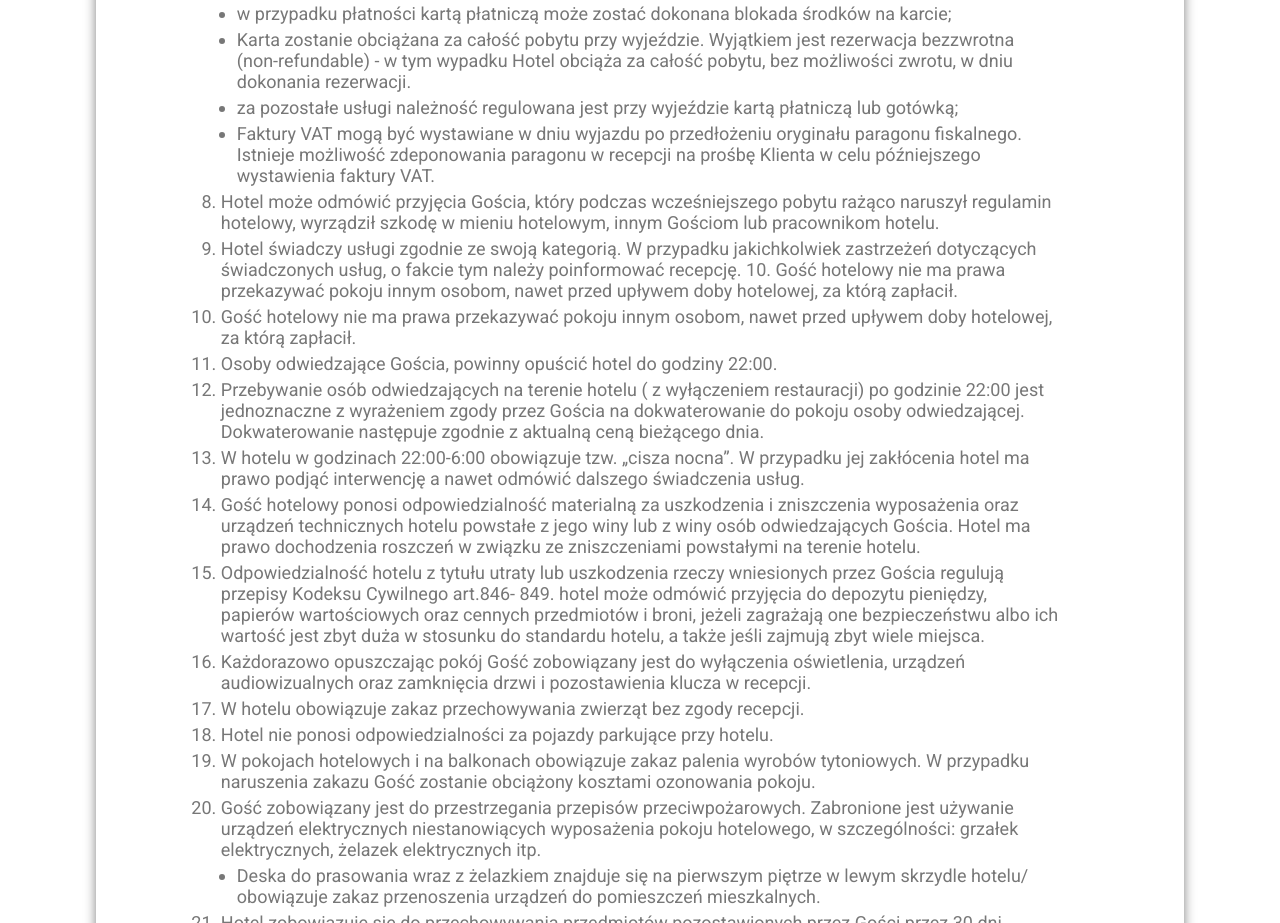
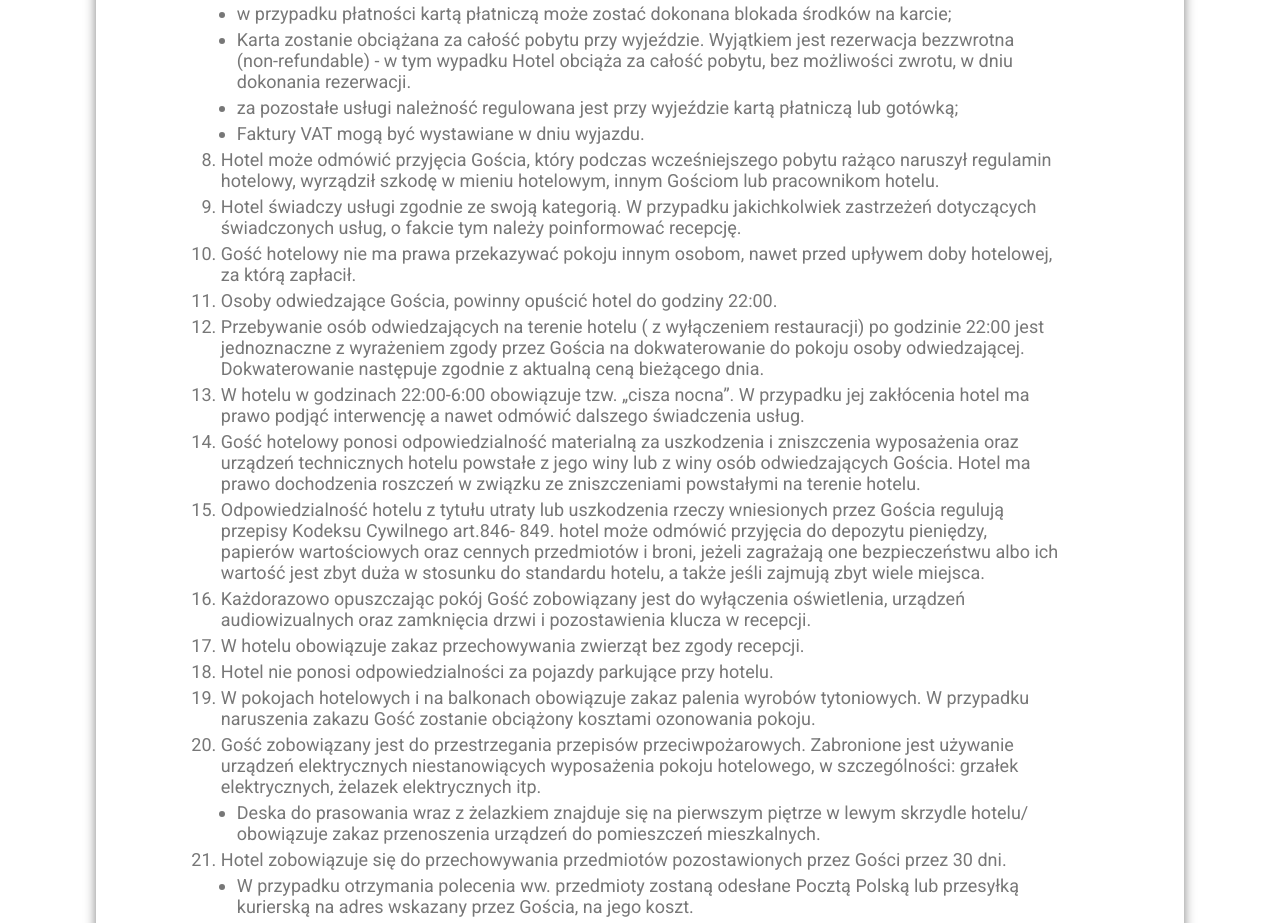
Before and after one commit to marcin-wiatrak/hotel-helena, a React (Create React App) app: page /regulamin in a window 1280 px wide. Shown: the part 801-1724 px from the top of the page. Built offline with nearby package versions, Linux system fonts and the light colour scheme.

Commit message:
Fix w regulaminie i usuniecie zdjec

```diff
--- a/src/Views/BarISalaGier/BarISalaGier.js
+++ b/src/Views/BarISalaGier/BarISalaGier.js
@@ -1,7 +1,6 @@
 import React from 'react';
 import styles from './BarISalaGier.module.scss';
 
-import hotel_front from '../../assets/images/hotel_front.jpg';
 import bar_1 from '../../assets/images/barsalagier/1.jpg';
 import bar_2 from '../../assets/images/barsalagier/2.jpg';
 import bar_3 from '../../assets/images/barsalagier/3.jpg';
@@ -10,11 +9,8 @@ import bar_5 from '../../assets/images/barsalagier/5.jpg';
 import bar_6 from '../../assets/images/barsalagier/6.jpg';
 import bar_7 from '../../assets/images/barsalagier/7.jpg';
 import bar_8 from '../../assets/images/barsalagier/8.jpg';
-import bar_9 from '../../assets/images/barsalagier/9.jpg';
-import bar_10 from '../../assets/images/barsalagier/10.jpg';
-import bar_11 from '../../assets/images/barsalagier/11.jpg';
 
-const BarISalaGier = (props) => (
+const BarISalaGier = () => (
     <div className={styles.outerWrapper}>
         <section className={styles.wrapper}>
             <h2 className={styles.heading}>Bar i Sala gier</h2>
@@ -63,21 +59,6 @@ const BarISalaGier = (props) => (
                     className={styles.image}
                     alt="Zdjęcie baru i salonu gier 8"
                 />
-                <img
-                    src={bar_9}
-                    className={styles.image}
-                    alt="Zdjęcie baru i salonu gier 8"
-                />
-                <img
-                    src={bar_10}
-                    className={styles.image}
-                    alt="Zdjęcie baru i salonu gier 10"
-                />
-                <img
-                    src={bar_11}
-                    className={styles.image}
-                    alt="Zdjęcie baru i salonu gier 11"
-                />
             </div>
         </section>
     </div>
--- a/src/Views/Regulamin/Regulamin.js
+++ b/src/Views/Regulamin/Regulamin.js
@@ -67,10 +67,7 @@ const Regulamin = () => {
                                 </li>
                                 <li>
                                     Faktury VAT mogą być wystawiane w dniu
-                                    wyjazdu po przedłożeniu oryginału paragonu
-                                    fiskalnego. Istnieje możliwość zdeponowania
-                                    paragonu w recepcji na prośbę Klienta w celu
-                                    późniejszego wystawienia faktury VAT.
+                                    wyjazdu.
                                 </li>
                             </ul>
                         </li>
@@ -84,9 +81,7 @@ const Regulamin = () => {
                             Hotel świadczy usługi zgodnie ze swoją kategorią. W
                             przypadku jakichkolwiek zastrzeżeń dotyczących
                             świadczonych usług, o fakcie tym należy poinformować
-                            recepcję. 10. Gość hotelowy nie ma prawa przekazywać
-                            pokoju innym osobom, nawet przed upływem doby
-                            hotelowej, za którą zapłacił.
+                            recepcję.
                         </li>
                         <li>
                             Gość hotelowy nie ma prawa przekazywać pokoju innym
```
